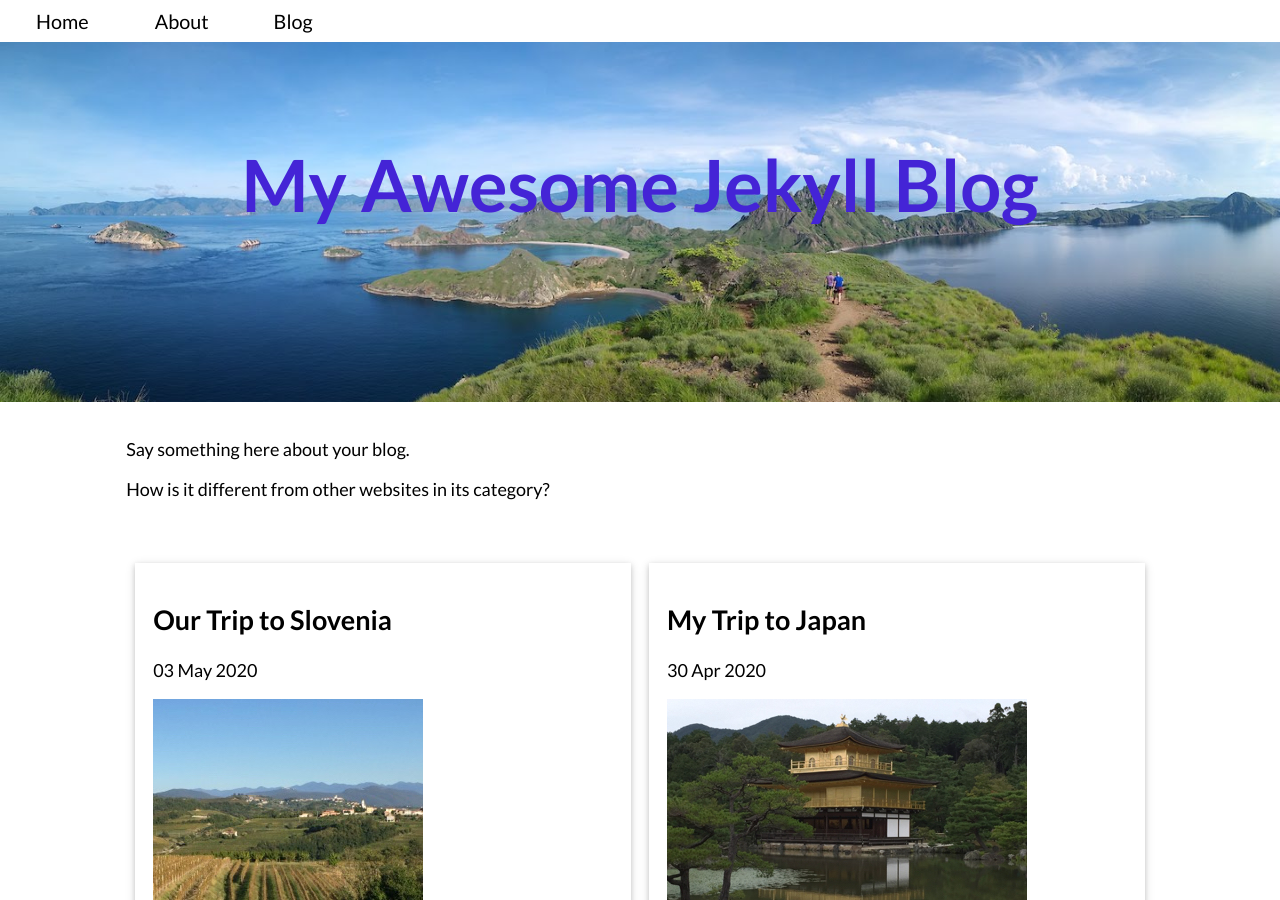
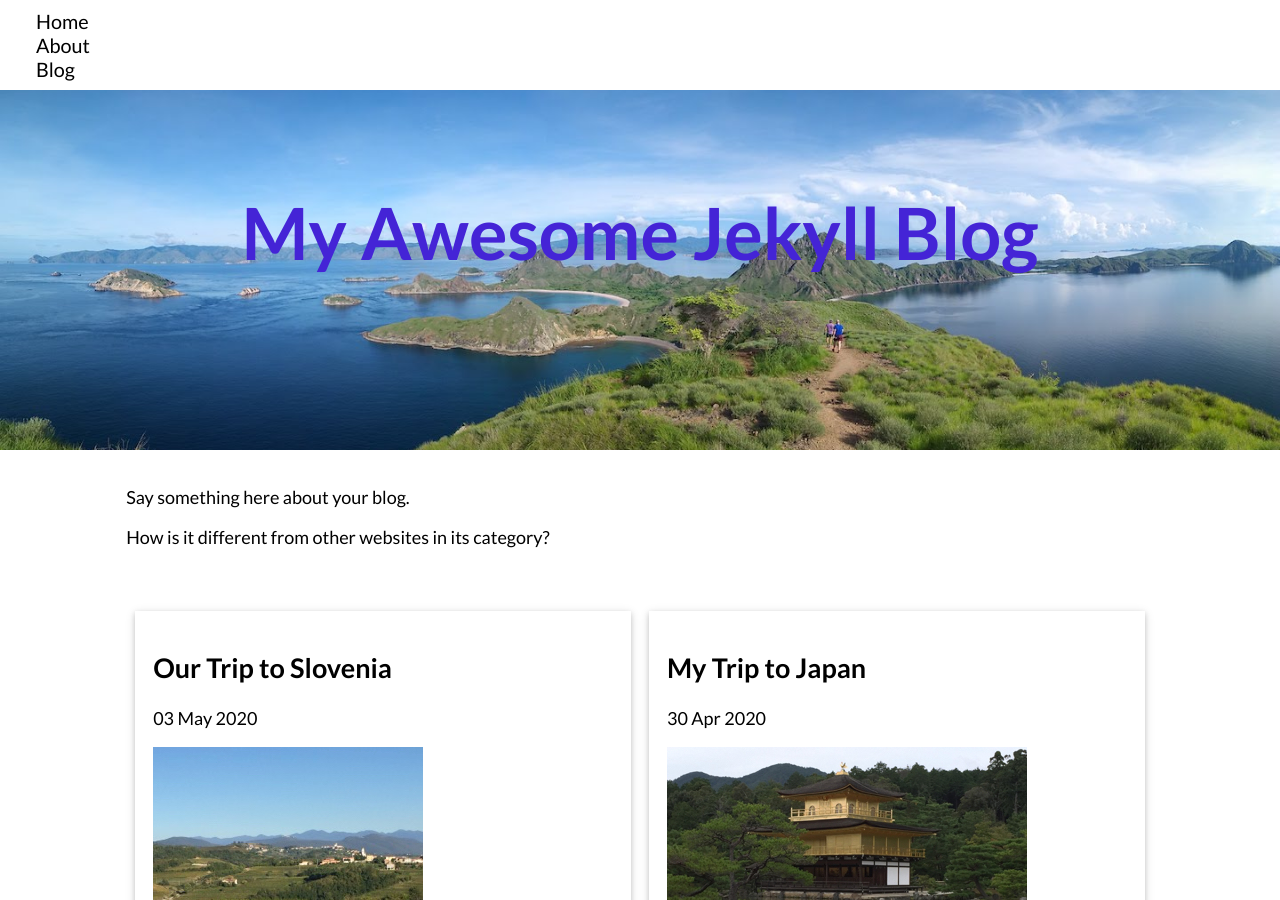
Before and after one commit to placeholdergit/cloneexpjekyllcms, a Jekyll site: the page built from index.md, in a window 1280 px wide and 900 px high. Built offline with Jekyll 4.4.1, drawn with Linux system fonts in a browser that asks for light colours; a script that is not in the unit is left out.

Commit message:
Removed .flex-nav; use child of container instead

```diff
--- a/_includes/navigation.html
+++ b/_includes/navigation.html
@@ -1,7 +1,7 @@
 <nav>
-  <div class="pad-sides flex-container">
+  <div class="pad-sides flex-nav-container">
     {% for item in site.data.navigation.items %}
-      <div class="flex-nav">
+      <div>
         <a href="{{ item.link }}">
           {{ item.name }}
         </a>
```
